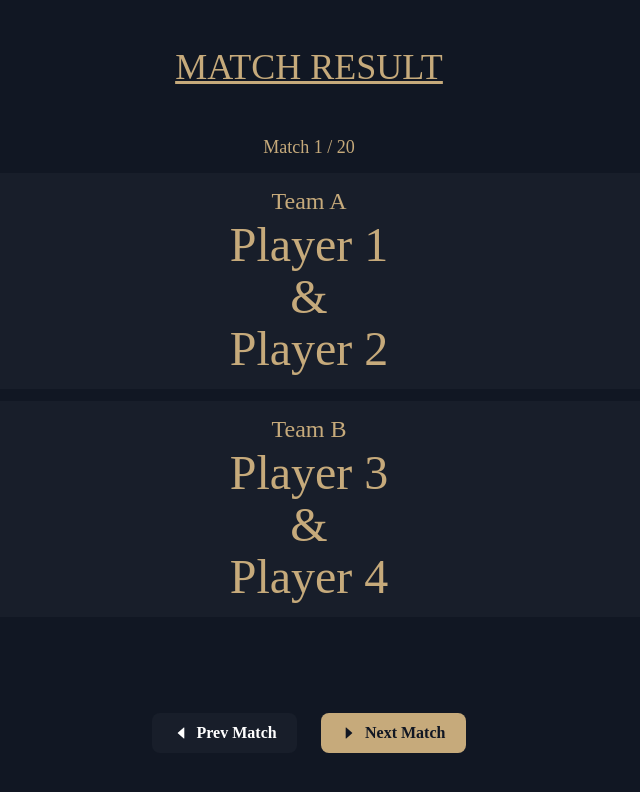
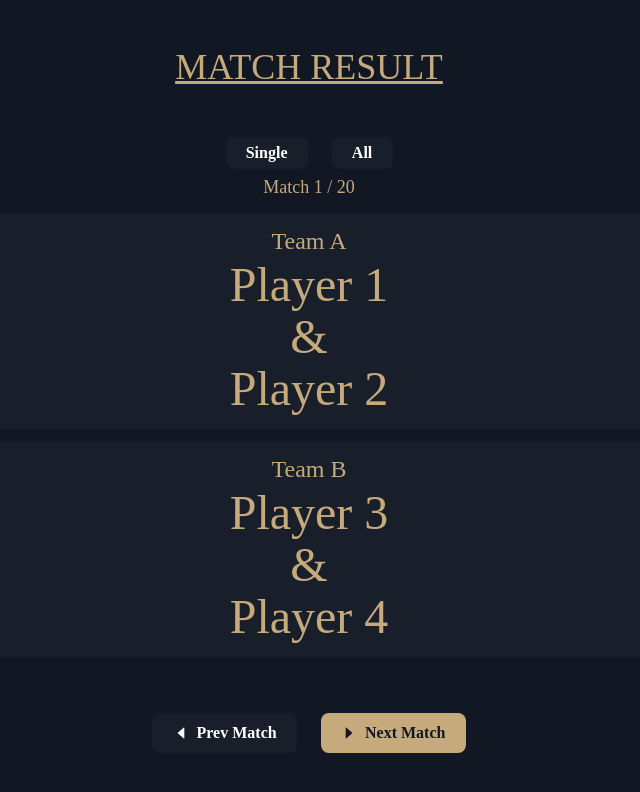
Before and after one commit to ikuy1203/BadMatch, a React (Vite) app: page / in a window 1280 px wide. Both pictures are taken after a click on the button "Start". Shown: the top 792 px of the page, without its empty margins (331-971 px from the left). Built offline with nearby package versions, Linux system fonts and the light colour scheme.

Commit message:
add all match toggle

```diff
--- a/src/hooks/useMatchResult.hook.ts
+++ b/src/hooks/useMatchResult.hook.ts
@@ -10,6 +10,10 @@ export const getTotalMatches = (players: number) => {
   return matchPairs[players - 5]?.length ?? 0;
 };
 
+export const getAllMatches = (players: number) => {
+  return matchPairs[players - 5] || [];
+};
+
 const matchPairs = [
   [
     // Match 1
--- a/src/pages/match/index.tsx
+++ b/src/pages/match/index.tsx
@@ -3,14 +3,17 @@ import { AiOutlineCaretLeft, AiOutlineCaretRight } from 'react-icons/ai';
 import { useSearchParams } from 'react-router-dom';
 import { Button } from '@/components/ui/button.tsx';
 import {
+  getAllMatches,
   getTotalMatches,
   useMatchResult,
 } from '@/hooks/useMatchResult.hook.ts';
+import { cn } from '@/lib/utils.ts';
 
 export const MatchPage: React.FC = () => {
   const [searchParams] = useSearchParams();
   const [match, setMatch] = useState(0);
   const [isProcessing, setIsProcessing] = useState(false);
+  const [viewMode, setViewMode] = useState<'single' | 'all'>('single');
   const courts = Number(searchParams.get('courts')) || 1;
   const players = Number(searchParams.get('players')) || 8;
 
@@ -18,7 +21,7 @@ export const MatchPage: React.FC = () => {
   const totalMatches = getTotalMatches(players);
   const displayMatch = totalMatches > 0 ? (match % totalMatches) + 1 : 0;
 
-  console.log(`Courts: ${courts}, Players: ${players}`);
+  const allMatchesList = getAllMatches(players);
 
   return (
     <>
@@ -26,7 +29,36 @@ export const MatchPage: React.FC = () => {
         <div className="text-fontColor flex h-1/6 items-center text-4xl underline">
           MATCH RESULT
         </div>
-        <div className="flex h-2/3 w-screen flex-col items-center">
+        <div
+          className={cn(
+            'flex w-screen flex-col items-center',
+            viewMode === 'single' ? 'h-2/3' : 'h-5/6',
+          )}
+        >
+          <div className="my-1">
+            <Button
+              variant="secondary"
+              size="sm"
+              className="mx-3"
+              onClick={() => {
+                setViewMode('single');
+              }}
+            >
+              Single
+            </Button>
+            <Button
+              variant="secondary"
+              size="sm"
+              className="mx-3"
+              onClick={() => {
+                setViewMode('all');
+              }}
+            >
+              All
+            </Button>
+          </div>
+          {viewMode === 'single' ? (
+            <>
               <span className="text-fontColor text-lg">
                 Match {displayMatch} / {totalMatches}
               </span>
@@ -40,7 +72,12 @@ export const MatchPage: React.FC = () => {
                 playerName2={teamB.player2}
                 teamName="Team B"
               />
+            </>
+          ) : (
+            <MatchList allMatchesList={allMatchesList} />
+          )}
         </div>
+        {viewMode === 'single' && (
           <div className="flex h-1/6 w-screen items-center justify-center">
             <Button
               variant="secondary"
@@ -71,6 +108,7 @@ export const MatchPage: React.FC = () => {
               Next Match
             </Button>
           </div>
+        )}
       </div>
     </>
   );
@@ -100,3 +138,63 @@ const PlayerCard: React.FC<{
     </>
   );
 };
+
+const MatchList: React.FC<{
+  allMatchesList: {
+    teamA: { player1: string; player2: string };
+    teamB: { player1: string; player2: string };
+  }[];
+}> = ({
+  allMatchesList,
+}: {
+  allMatchesList: {
+    teamA: { player1: string; player2: string };
+    teamB: { player1: string; player2: string };
+  }[];
+}) => {
+  return (
+    <div className="mt-1 h-5/6 overflow-y-scroll">
+      {allMatchesList.map((match, index) => (
+        <MatchCard
+          key={`match-card-${index}`}
+          matchNo={index + 1}
+          teamA={match.teamA}
+          teamB={match.teamB}
+        />
+      ))}
+    </div>
+  );
+};
+
+const MatchCard: React.FC<{
+  teamA: { player1: string; player2: string };
+  teamB: { player1: string; player2: string };
+  matchNo: number;
+}> = ({
+  teamA,
+  teamB,
+  matchNo,
+}: {
+  teamA: { player1: string; player2: string };
+  teamB: { player1: string; player2: string };
+  matchNo: number;
+}) => {
+  return (
+    <>
+      <div className="bg-cardColor text-fontColor mt-3 flex flex-row items-center gap-3 rounded-xl p-3">
+        <span className="text-md">{matchNo}:</span>
+        <div className="text-md flex items-center gap-1">
+          <span>{teamA.player1}</span>
+          <span className="text-sm">&</span>
+          <span>{teamA.player2}</span>
+        </div>
+        <span>vs</span>
+        <div className="text-md flex items-center gap-1">
+          <span>{teamB.player1}</span>
+          <span className="text-sm">&</span>
+          <span>{teamB.player2}</span>
+        </div>
+      </div>
+    </>
+  );
+};
```
Lines whose indentation alone changed are shown as unchanged.
